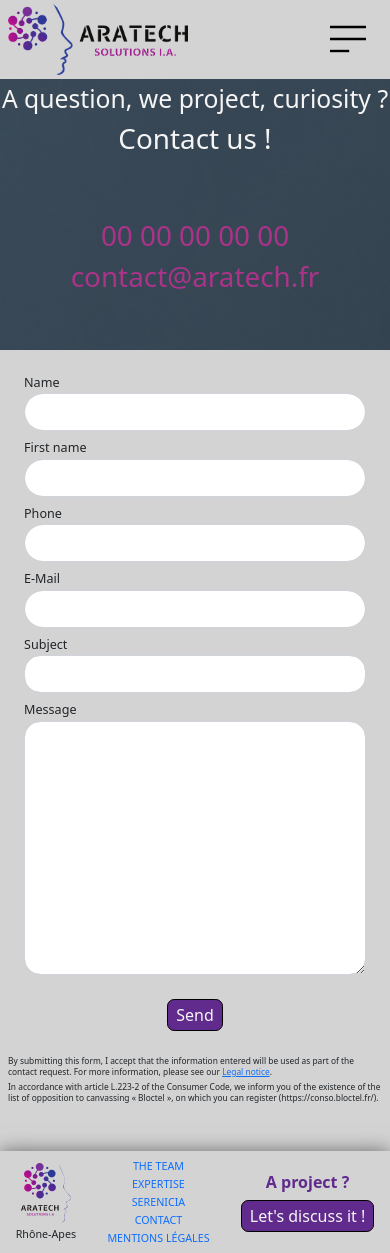
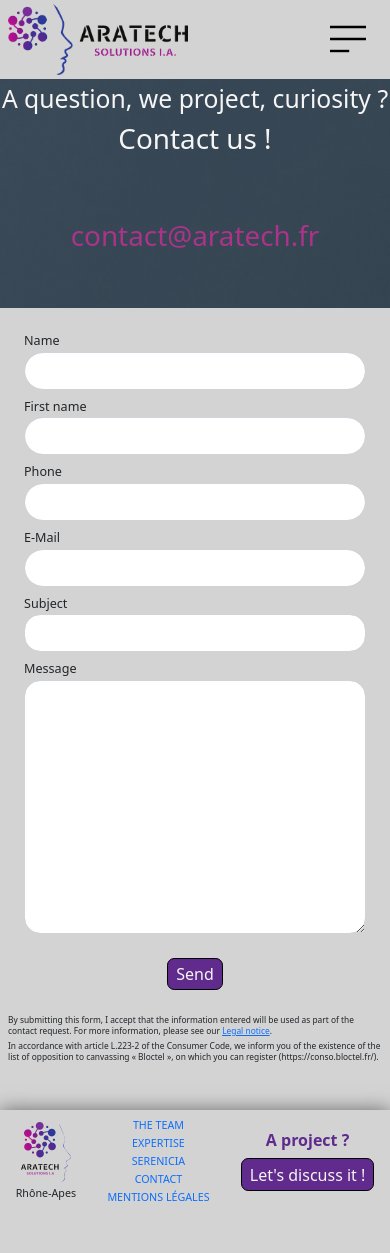
Before and after one commit to Aratech-IA/Aratech, a Django app: page /contact in a window 390 px wide; the page is wider, and only the part inside the window is pictured. After the commit the page ends 1201 px from the top of that part, so only its background shows below. Run offline with Django 4.2, Linux system fonts and the light colour scheme; style sheets or scripts are compiled from the project's sources; some libraries are stand-ins or nearby versions.

Commit message:
Numéro de téléphone retiré en attendant d'en avoir un

```diff
--- a/app0_base/templates/app0_base/contact.html
+++ b/app0_base/templates/app0_base/contact.html
@@ -14,7 +14,7 @@
     <h2 class="text-center white">{% trans "A question, we project, curiosity" %} ?</h2>
     <h1 class="text-center white">{% trans "Contact us" %} !</h1>
     <div class="pink pe-md-5 pb-5">
-        <h1 class="text-center">00 00 00 00 00</h1>
+        <!-- <h1 class="text-center">00 00 00 00 00</h1> -->
         <h1 class="text-center">contact@aratech.fr</h1>
     </div>
 </div>
```
